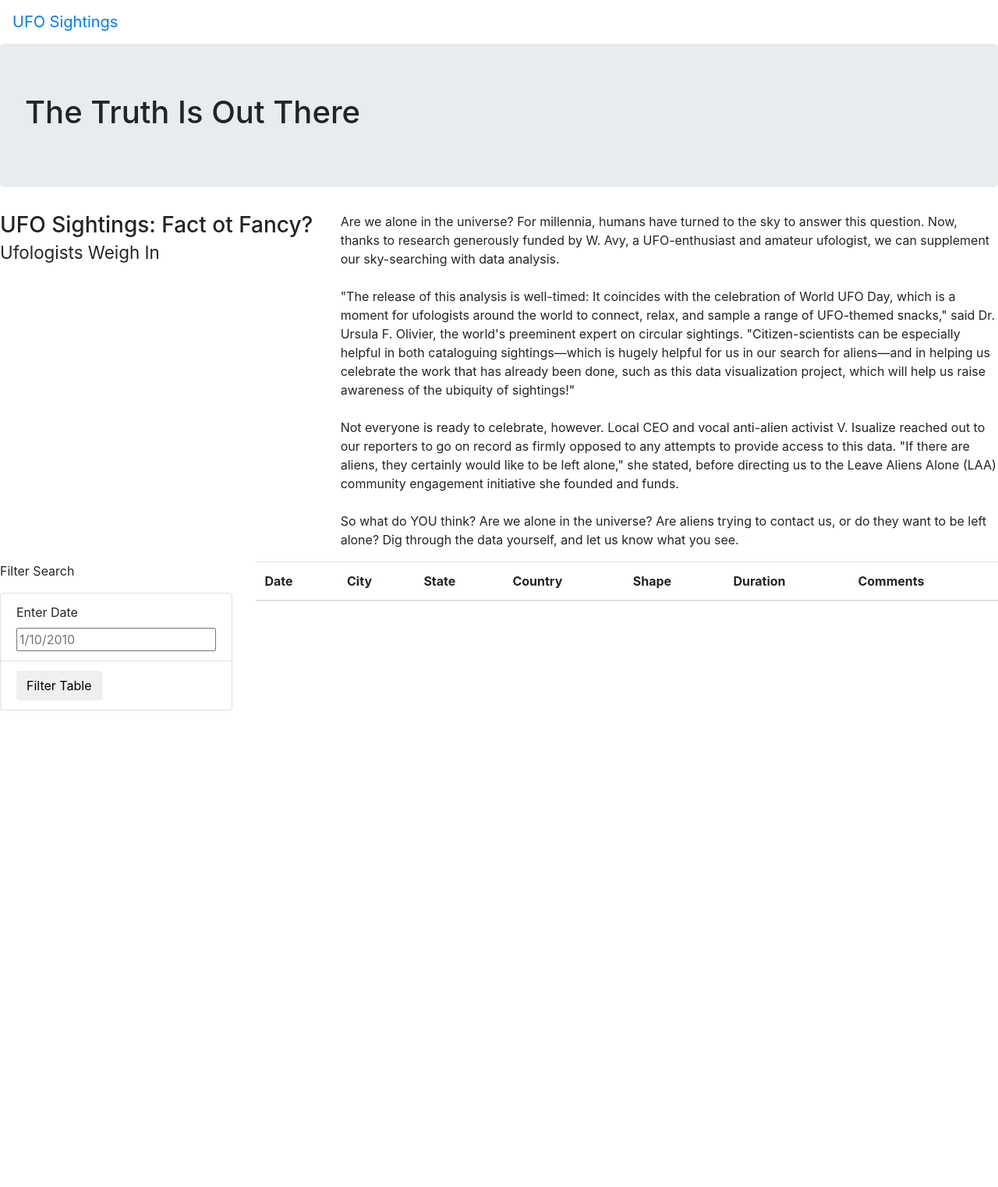
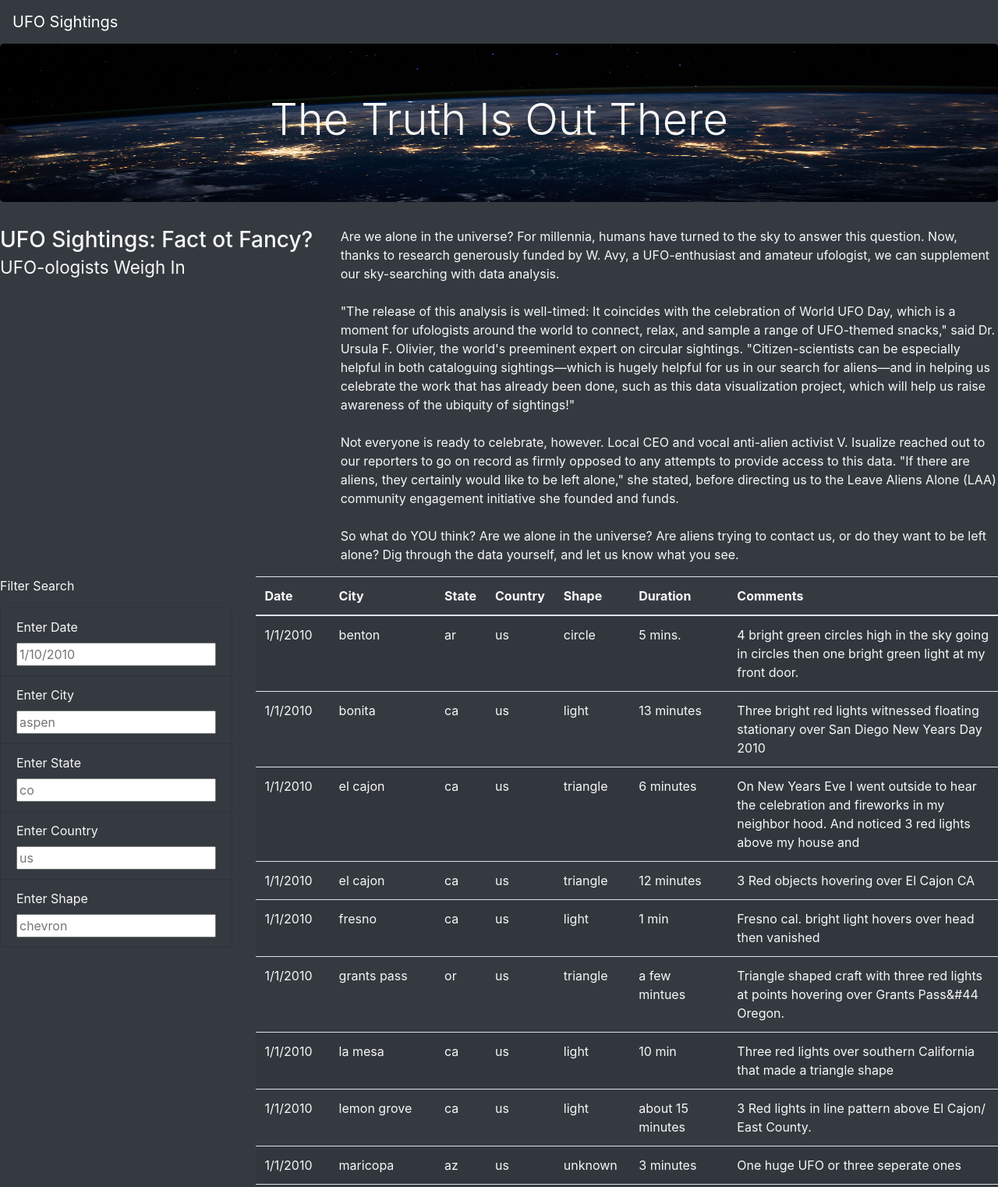
Before and after one commit to chefcramer/UFOs, a plain HTML site: page index.html in a window 1280 px wide. Shown: the top 1522 px of the page at 78% size. Before the commit the page ends 911 px from the top, so only its background shows below. Drawn offline with nearby package versions, Linux system fonts and the light colour scheme.

Commit message:
challenge push

```diff
--- a/index.html
+++ b/index.html
@@ -13,19 +13,19 @@
     />
     <link rel="stylesheet" href="static/css/style.css">
 </head>
-<body>
+<body class="bg-dark">
     <div class = "wrapper">
-        <nav class="navbar navbar-expand-lg">
+        <nav class="navbar navbar-dark bg-dark navbar-expand-lg">
             <a class="navbar-brand" href="index.html">UFO Sightings</a>
         </nav>
     </div>
     <div class = "jumbotron">
-        <h1>The Truth Is Out There</h1>
+        <h1 class = "display-4">The Truth Is Out There</h1>
     </div>
     <div class = "container_fluid">
         <div class = "row">
             <div class="col-md-4">
-                <h3>UFO Sightings: Fact ot Fancy? <small> Ufologists Weigh In</small></h3>
+                <h3>UFO Sightings: Fact ot Fancy? <small> UFO-ologists Weigh In</small></h3>
             </div>
             <div class ="col-md-8">
                 <p>
@@ -42,15 +42,28 @@
     <div class = "container_fluid">
         <div class = "row">
             <div class = "col-md-3">
-                <form>
+                <form class= "bg-dark">
                     <p>Filter Search</p>
-                    <ul class = "list-group">
-                        <li class = "list-group-item">
+                    <ul class = "list-group bg-dark">
+                        <li class = "list-group-item bg-dark">
                             <label for ="date">Enter Date</label>
                             <input type="text" placeholder="1/10/2010" id="datetime" />
                         </li>
-                        <li class = "list-group-item">
-                            <button id = "filter-btn" type="button" class="btn btn-default">Filter Table</button>
+                        <li class = "list-group-item bg-dark">
+                            <label for = "city">Enter City</label>
+                            <input type= "text" placeholder="aspen" id= "city" />
+                        </li>
+                        <li class = "list-group-item bg-dark">
+                            <label for = "state">Enter State</label>
+                            <input type= "text" placeholder="co" id= "state" />
+                        </li>
+                        <li class = "list-group-item bg-dark">
+                            <label for = "country">Enter Country</label>
+                            <input type= "text" placeholder="us" id= "country" />
+                        </li>
+                        <li class = "list-group-item bg-dark">
+                            <label for = "shape">Enter Shape</label>
+                            <input type= "text" placeholder="chevron" id= "shape" />
                         </li>
                     </ul>
                 </form>
@@ -73,5 +86,8 @@
             </div>
         </div>
     </div>
+    <script src ="https://cdnjs.cloudflare.com/ajax/libs/d3/4.11.0/d3.js"></script>
+    <script src= "static/js/data.js"></script>
+    <script src= "static/js/app.js"></script>
 </body>
 </html>
--- a/static/css/style.css
+++ b/static/css/style.css
@@ -0,0 +1,9 @@
+body {
+
+    color: #f7f7f7;
+}
+.jumbotron {
+    background-image: url("../images/nasa.jpg");
+    background-size: 100% 100%;
+    text-align: center;
+}
--- a/static/js/app.js
+++ b/static/js/app.js
@@ -1,53 +1,76 @@
-//11.2.4
-//import the data from data.js
+// from data.js
 const tableData = data;
 
-//reference the HTML table using d3
+// get table references
 var tbody = d3.select("tbody");
 
-//11.5.1
 function buildTable(data) {
-    //clearing out any existing data
+  // First, clear out any existing data
   tbody.html("");
-    //dataRow is a paramater that will be used as a value when the function is called
+
+  // Next, loop through each object in the data
+  // and append a row and cells for each value in the row
   data.forEach((dataRow) => {
-        //telling javascript to find the tbody tag with in the HTML and add a table row (tr)
-        //each tr tag is used for each row in a table (in the html)
+    // Append a row to the table body
     let row = tbody.append("tr");
-        //object.value were telling javascript to reference one object from the array of UFO sightings
-        //by adding datarow as the arguement we are saying that we want the values to go into the datarow
-        //we added foreach(val) to specify that we want one object per row
+
+    // Loop through each field in the dataRow and add
+    // each value as a table cell (td)
     Object.values(dataRow).forEach((val) => {
-            // with this line we set up the action of appending data into a table data tag (td)
       let cell = row.append("td");
-            //extracting only the text of the value
       cell.text(val);
-            }
-        );
     });
-    // weve done the following in this function, looped through each object in the array appended a row to the HTML table, added each value from the object into a cell
+  });
 }
 
-//11.5.3
-function handleClick() {
-    // d3.select #datetime is telling d3 to look for the #datetime id in the html tags
-    // cahining property(value) to the d3 select weret elling d3 to look for where out date values are stored and actually grab that infor and hold it in the date variable
-    let date = d3.select("#datetime").property("value");
-    //tabledata is the original data imported from the data.js file above
-    //by setting our filtereddata equal to the raw data were basically using it as a blank slate
+// 1. Create a variable to keep track of all the filters as an object.
+var filters = {};
+
+// 3. Use this function to update the filters.
+function updateFilters() {
+
+    // 4a. Save the element that was changed as a variable.
+    let changedElement = d3.select(this);
+
+    // 4b. Save the value that was changed as a variable.
+    let elementValue = changedElement.property("value");
+    console.log(elementValue);
+
+    // 4c. Save the id of the filter that was changed as a variable.
+    let filterId = changedElement.attr("id");
+    console.log(filterId)
+
+    // 5. If a filter value was entered then add that filterId and value
+    // to the filters list. Otherwise, clear that filter from the filters object.
+    if (elementValue) {
+      filters[filterId] = elementValue;
+    }
+    else {
+      delete filters[filterID];
+    }
+    // 6. Call function to apply all filters and rebuild the table
+    filterTable();
+
+  }
+
+  // 7. Use this function to filter the table when data is entered.
+  function filterTable() {
+
+    // 8. Set the filtered data to the tableData.
     let filteredData = tableData;
-    // if (a date is entered) {filter the default data to show only the date entered}
-    // === is strict equality (they have to match exactly), == is loose equality
-    if (date) {
-        filteredData = filteredData.filter(row => row.datetime === date);
-    };
-    // rebuild the table using the filtered data, using the buildTable function we created above
-    // if no date is entered then the filtereddata will be just the original tabledata
+
+    // 9. Loop through all of the filters and keep any data that
+    // matches the filter values
+    Object.entries(filters).forEach(([key , value]) => {
+      filteredData = filteredData.filter(row => row[key] === value)
+    });
+
+    // 10. Finally, rebuild the table using the filtered data
     buildTable(filteredData);
   }
 
-//this is telling d3 to look for any activity on the tag #filter-btn in the HTML (.on(click)) and if it detects a click, to run the handleClick function we built
-d3.selectAll("#filter-btn").on("click", handleClick);
+  // 2. Attach an event to listen for changes to each filter
+  d3.selectAll("input").on("change", updateFilters)
 
-//this makes sure that a table is loaded as soon as the page loads, so they can see the data before they use the filter we've set up
+  // Build the table when the page loads
   buildTable(tableData);
```
Also changed, not shown: static/js/app_1.js (added, +53 -0 lines), static/images/nasa.jpg (added). Lines whose indentation alone changed are shown as unchanged.
